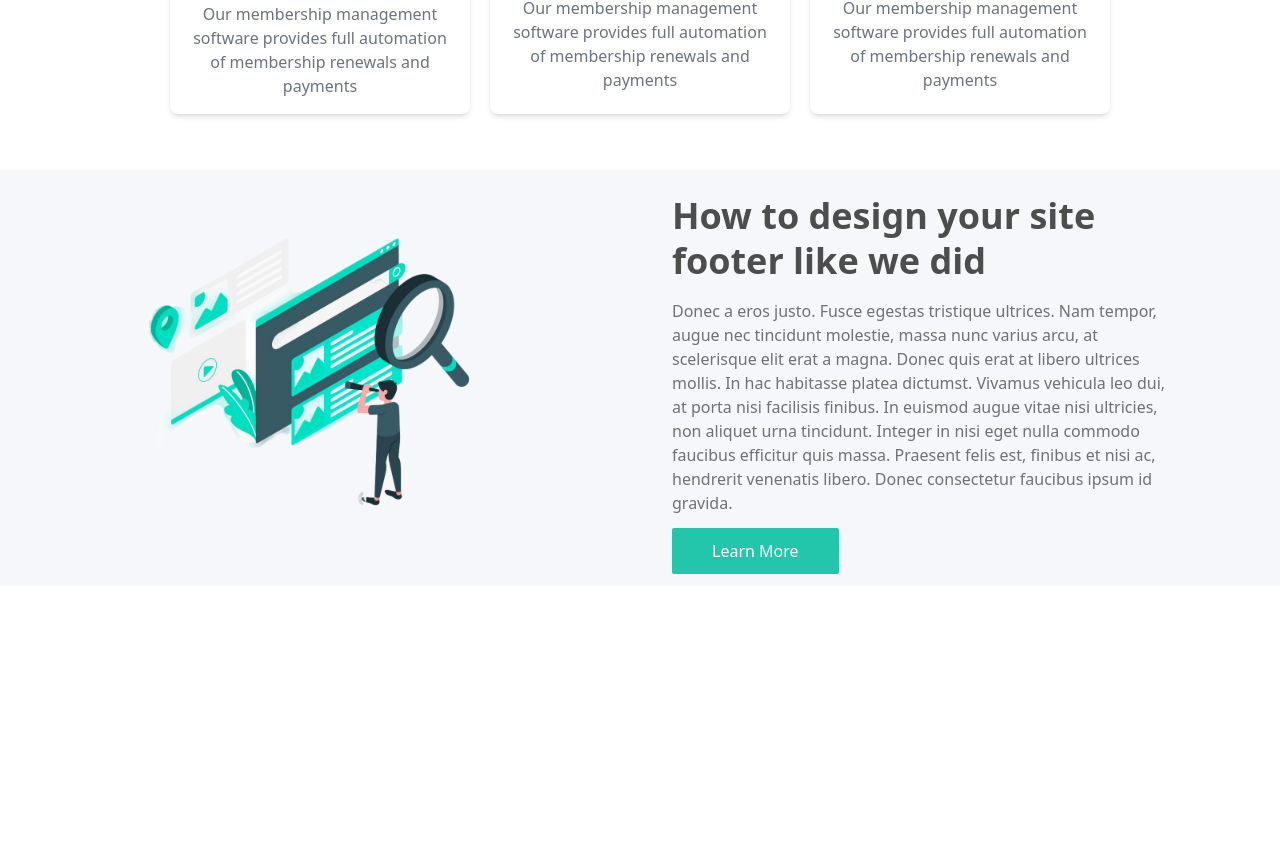
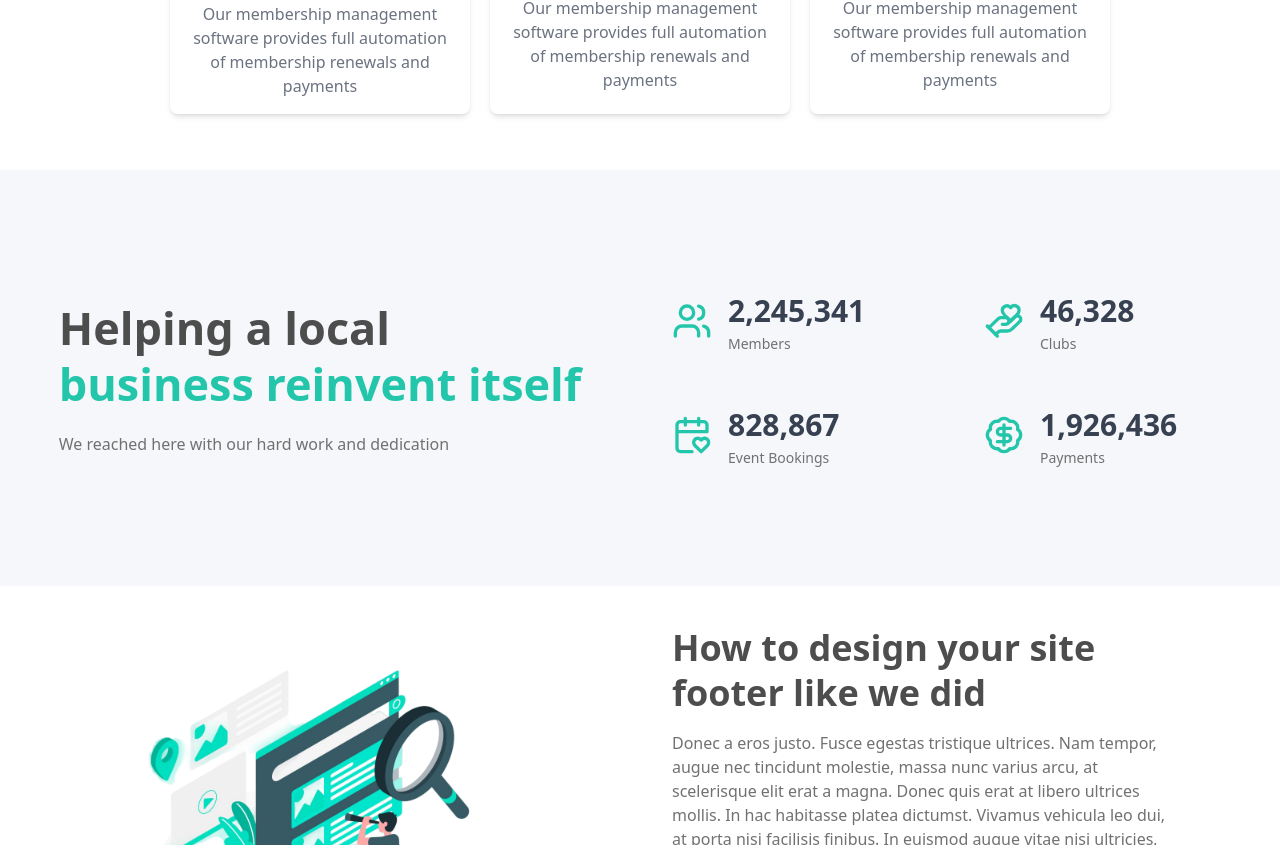
Before and after one commit to maaz2022/Nexcent-Frontend, a Next.js app: page / in a window 1280 px wide. Shown: the part 1115-1960 px from the top of the page. Before the commit the page ends 1701 px from the top, so only its background shows below. Built offline with nearby package versions, Linux system fonts and the light colour scheme.

Commit message:
New Section

```diff
--- a/app/Components/Community.tsx
+++ b/app/Components/Community.tsx
@@ -4,7 +4,7 @@ import React from 'react'
 
 const Community = () => {
   return (
-    <section className="bg-[#F5F7FA] w-full h-[416px] flex mt-4">
+    <section className="w-full h-[416px] flex mt-4">
       {/* Left side with Image */}
       <div className="w-1/2 h-full flex justify-center items-center">
         <Image
--- /dev/null
+++ b/app/Components/Community2.tsx
@@ -0,0 +1,55 @@
+import { BadgeDollarSign, CalendarHeart, DollarSign, FileStack, HandHeart, Hourglass, SquareCheck, Users } from "lucide-react";
+import Image from "next/image";
+import Link from "next/link";
+import React from 'react';
+
+const Community2 = () => {
+  return (
+    <section className="bg-[#F5F7FA] w-full h-[416px] flex mt-4">
+      <div className="w-1/2 h-full flex justify-center items-center flex-col">
+        <div className="">
+          <h1 className="text-[45px] font-bold text-[#4D4D4D] leading-tight">
+            Helping a local <br />
+            <span className="text-[45px] font-bold text-[#24C6AB]">business reinvent itself</span>
+          </h1>
+          <p className="text-[#717171] mt-5">We reached here with our hard work and dedication</p>
+        </div>
+      </div>
+
+      <div className="w-1/2 h-full flex flex-col justify-center items-start p-4">
+        <div className="grid grid-cols-2 gap-4 w-full">
+          <div className="p-4 flex items-center">
+            <Users size={40} className="text-[#24C6AB] mr-4" />
+            <div className="flex flex-col">
+              <h1 className="text-[30px] font-bold text-gray-700 ">2,245,341</h1>
+              <p className="text-[14px] text-[#717171]">Members</p>
+            </div>
+          </div>
+          <div className="p-4 flex items-center">
+            <HandHeart size={40} className="text-[#24C6AB] mr-4" />
+            <div className="flex flex-col">
+              <h1 className="text-[30px] font-bold text-gray-700 ">46,328</h1>
+              <p className="text-[14px] text-[#717171]">Clubs</p>
+            </div>
+          </div>
+          <div className="p-4 flex items-center">
+            <CalendarHeart size={40} className="text-[#24C6AB] mr-4" />
+            <div className="flex flex-col">
+              <h1 className="text-[30px] font-bold text-gray-700">828,867</h1>
+              <p className="text-[14px] text-[#717171]">Event Bookings</p>
+            </div>
+          </div>
+          <div className="p-4 flex items-center">
+            <BadgeDollarSign size={40} className="text-[#24C6AB] mr-4" />
+            <div className="flex flex-col">
+              <h1 className="text-[30px] font-bold text-gray-700">1,926,436</h1>
+              <p className="text-[14px] text-[#717171]">Payments</p>
+            </div>
+          </div>
+        </div>
+      </div>
+    </section>
+  );
+}
+
+export default Community2;
--- a/app/page.tsx
+++ b/app/page.tsx
@@ -3,6 +3,7 @@ import Link from "next/link";
 import ClientShowCase from "./Components/ClientShowCase";
 import Features from "./Components/Facilities";
 import Community from "./Components/Community";
+import Community2 from "./Components/Community2";
 
 export default function Home() {
   return (
@@ -34,9 +35,13 @@ export default function Home() {
     <section>
       <Features/>
     </section>
+        <section>
+      <Community2/>
+    </section>
     <section>
       <Community/>
     </section>
+
     </>
   );
 }
```
